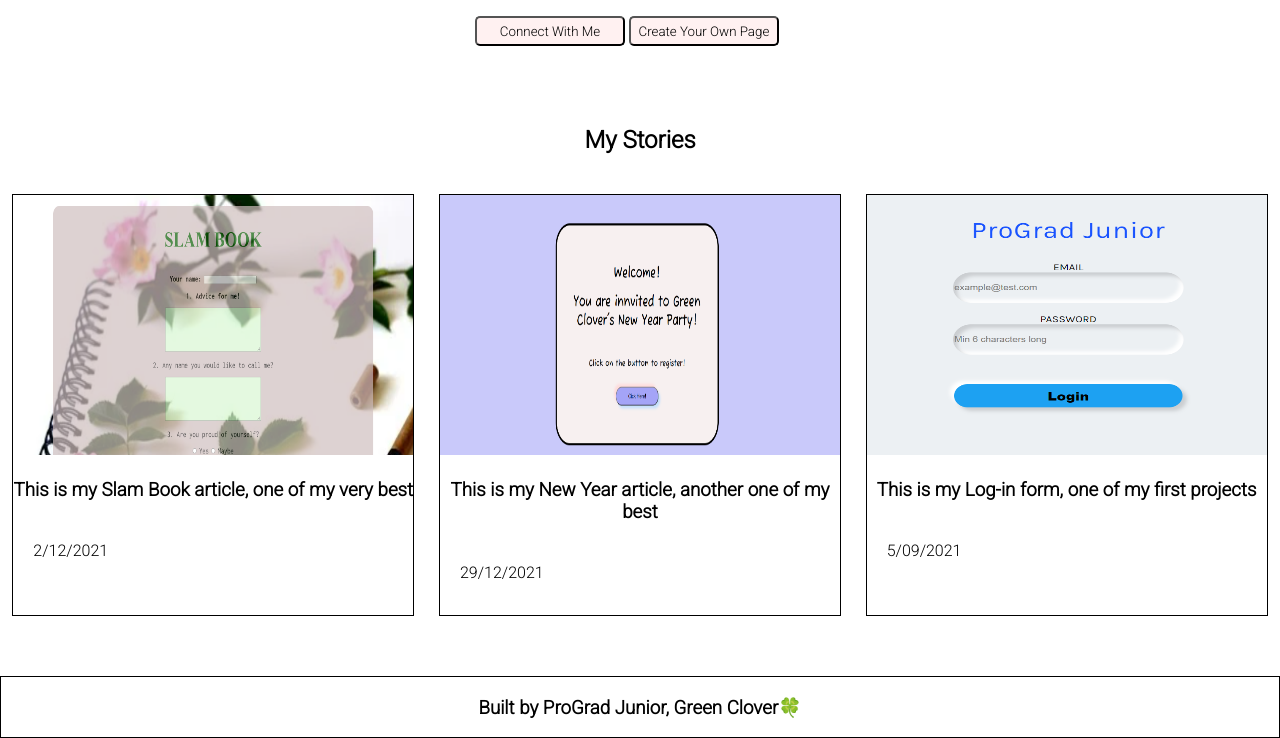
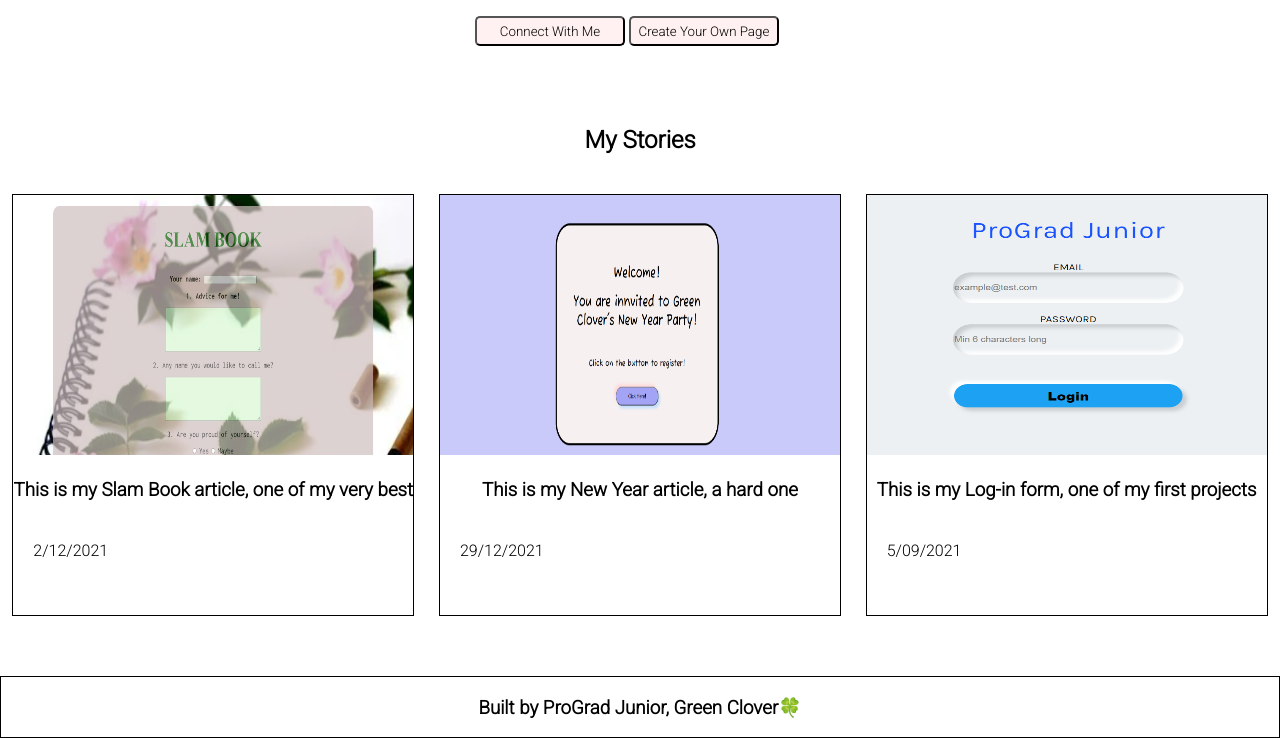
Before and after one commit to Aaru-K/KnowledgeLab, a plain HTML site: page index.html in a window 1280 px wide. Shown: the part 764-1502 px from the top of the page. Drawn offline with Linux system fonts and the light colour scheme.

Commit message:
Update index.html

```diff
--- a/index.html
+++ b/index.html
@@ -55,7 +55,7 @@
 
       <div>
         <img class="image-container" src="./New Year.png">
-        <h3>This is my New Year article, another one of my best</h3>
+        <h3>This is my New Year article, a hard one</h3>
         <p>29/12/2021</p>
       </div>
 
```
